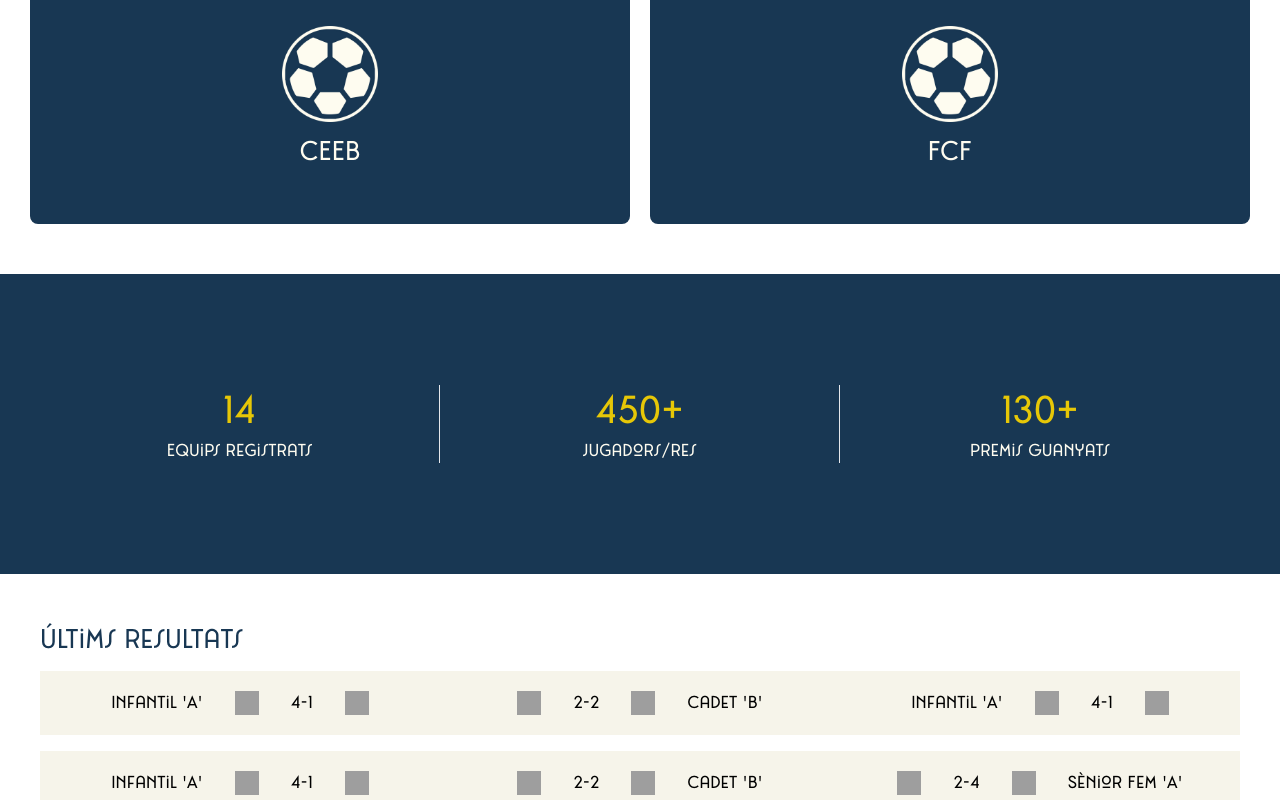
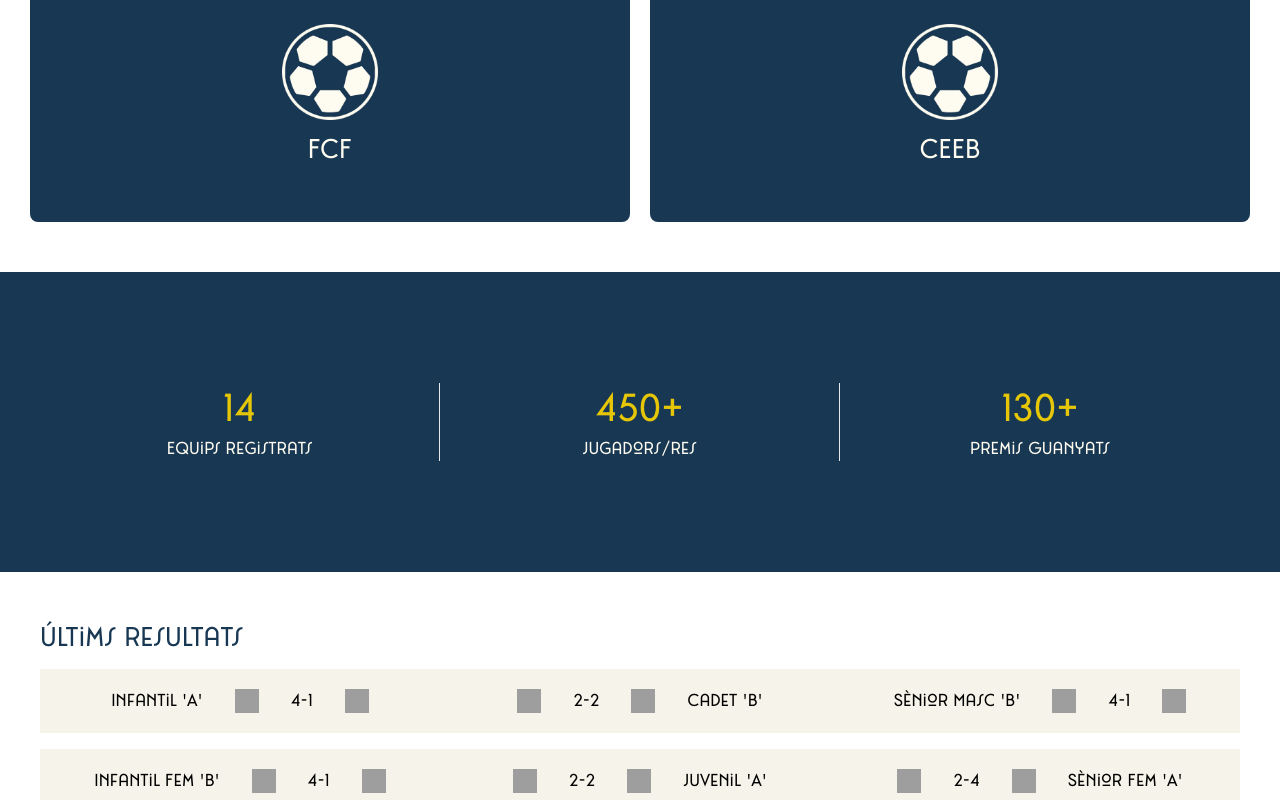
Before and after one commit to irie-yamashita/AlzinaAE, a React (Vite) app: page / in a window 1280 px wide. Shown: the part 660-1460 px from the top of the page. Built offline with nearby package versions, Linux system fonts and the light colour scheme; grey boxes are pictures that could not be loaded.

Commit message:
refactor: add data in .json (mockups)

```diff
--- /dev/null
+++ b/public/data/results.json
@@ -0,0 +1,100 @@
+{
+    "results": [
+        {
+            "id": 1,
+            "team": "infA_M",
+            "home": true,
+            "date": "17-11-2025",
+            "homeTeam": {
+                "name": "Alzina AE",
+                "logo": "https://files.fcf.cat/escudos/clubes/escudos/00100_0000963496_00100_0000949986_Escudo_Alzina.png",
+                "goals": "4"
+            },
+            "awayTeam": {
+                "name": "ITB",
+                "logo": "https://files.fcf.cat/img/_125vermell.png",
+                "goals": "1"
+            }
+        },
+        {
+            "id": 2,
+            "team": "cadB_M",
+            "home": false,
+            "date": "18-11-2025",
+            "homeTeam": {
+                "name": "ITB",
+                "logo": "https://files.fcf.cat/img/_125vermell.png",
+                "goals": "2"
+            },
+            "awayTeam": {
+                "name": "Alzina AE",
+                "logo": "https://files.fcf.cat/escudos/clubes/escudos/00100_0000963496_00100_0000949986_Escudo_Alzina.png",
+                "goals": "2"
+            }
+        },
+        {
+            "team": "senB_M",
+            "id": 3,
+            "home": true,
+            "date": "07-12-2025",
+            "homeTeam": {
+                "name": "Alzina AE",
+                "logo": "https://files.fcf.cat/escudos/clubes/escudos/00100_0000963496_00100_0000949986_Escudo_Alzina.png",
+                "goals": "4"
+            },
+            "awayTeam": {
+                "name": "ITB",
+                "logo": "https://files.fcf.cat/img/_125vermell.png",
+                "goals": "1"
+            }
+        },
+        {
+            "team": "infB_F",
+            "id": 4,
+            "home": true,
+            "date": "04-12-2025",
+            "homeTeam": {
+                "name": "Alzina AE",
+                "logo": "https://files.fcf.cat/escudos/clubes/escudos/00100_0000963496_00100_0000949986_Escudo_Alzina.png",
+                "goals": "4"
+            },
+            "awayTeam": {
+                "name": "ITB",
+                "logo": "https://files.fcf.cat/img/_125vermell.png",
+                "goals": "1"
+            }
+        },
+        {
+            "team": "juvA_M",
+            "id": 5,
+            "home": false,
+            "date": "15-12-2025",
+            "homeTeam": {
+                "name": "ITB",
+                "logo": "https://files.fcf.cat/img/_125vermell.png",
+                "goals": "2"
+            },
+            "awayTeam": {
+                "name": "Alzina AE",
+                "logo": "https://files.fcf.cat/escudos/clubes/escudos/00100_0000963496_00100_0000949986_Escudo_Alzina.png",
+                "goals": "2"
+            }
+        },
+        {
+            "team": "senA_F",
+            "id": 6,
+            "home": false,
+            "date": "16-12-2025",
+            "homeTeam": {
+                "name": "ITB",
+                "logo": "https://files.fcf.cat/img/_125vermell.png",
+                "goals": "2"
+            },
+            "awayTeam": {
+                "name": "Alzina AE",
+                "logo": "https://files.fcf.cat/escudos/clubes/escudos/00100_0000963496_00100_0000949986_Escudo_Alzina.png",
+                "goals": "4"
+            }
+        }
+    ]
+}
--- /dev/null
+++ b/public/data/teams.json
@@ -0,0 +1,94 @@
+{
+    "teams": [
+        {
+            "id": "benjA_M",
+            "name": "Benjamí 'A'",
+            "category": "CEEB",
+            "players": [
+                {
+                    "id": 1,
+                    "name": "",
+                    "lastname": ""
+                }
+            ]
+        },
+        {
+            "id": "prealA_M",
+            "name": "Prealeví 'A'",
+            "category": "CEEB",
+            "players": []
+        },
+        {
+            "id": "alA_M",
+            "name": "Aleví 'A'",
+            "category": "CEEB",
+            "players": []
+        },
+        {
+            "id": "prealB_M",
+            "name": "Preinfantil 'A'",
+            "category": "CEEB",
+            "players": []
+        },
+        {
+            "id": "infA_M",
+            "name": "Infantil 'A'",
+            "category": "CEEB",
+            "players": []
+        },
+        {
+            "id": "infA_F",
+            "name": "Infantil Fem 'A'",
+            "category": "CEEB",
+            "players": []
+        },
+        {
+            "id": "cadA_M",
+            "name": "Cadet 'A'",
+            "category": "CEEB",
+            "players": []
+        },
+        {
+            "id": "infB_F",
+            "name": "Infantil Fem 'B'",
+            "category": "CEEB",
+            "players": []
+        },
+        {
+            "id": "cadB_M",
+            "name": "Cadet 'B'",
+            "category": "CEEB",
+            "players": []
+        },
+        {
+            "id": "jov",
+            "name": "Joves",
+            "category": "CEEB",
+            "players": []
+        },
+        {
+            "id": "juvA_M",
+            "name": "Juvenil 'A'",
+            "category": "FCF",
+            "players": []
+        },
+        {
+            "id": "senA_F",
+            "name": "Sènior Fem 'A'",
+            "category": "FCF",
+            "players": []
+        },
+        {
+            "id": "senA_M",
+            "name": "Sènior Masc 'A'",
+            "category": "FCF",
+            "players": []
+        },
+        {
+            "id": "senB_M",
+            "name": "Sènior Masc 'B'",
+            "category": "FCF",
+            "players": []
+        }
+    ]
+}
--- a/src/App.jsx
+++ b/src/App.jsx
@@ -1,5 +1,5 @@
 import './App.css'
-import Navbar from './components/Navbar'
+import Header from './components/Header'
 import Footer from './components/Footer'
 import Home from './pages/Home'
 import Inscriptions from './pages/Inscriptions'
@@ -19,7 +19,7 @@ function App() {
   return (
 
   <>
-      <Navbar/>
+      <Header/>
       <main className='flex-1'>
         <Routes>
           <Route path='/' element={<Home />} />
--- a/src/components/LastResults.jsx
+++ b/src/components/LastResults.jsx
@@ -1,105 +1,15 @@
   import { Calendar } from "react-feather";
   import Result from "./Result";
+  import { useState, useEffect } from "react";
+  import { getLastResults, getTeamById } from "../services/apiService";
+
 
   function LastResults() {
-    const results = [
-      {
-        section: "Infantil 'A'",
-        match: {
-          id: 1,
-          homeTeam: {
-            name: "Alzina AE",
-            logo: "https://files.fcf.cat/escudos/clubes/escudos/00100_0000963496_00100_0000949986_Escudo_Alzina.png",
-            goals: "4",
-          },
-          awayTeam: {
-            name: "ITB",
-            logo: "https://files.fcf.cat/img/_125vermell.png",
-            goals: "1",
-          },
-        },
-      },
-      {
-        section: "Cadet 'B'",
-        match: {
-          id: 2,
-          homeTeam: {
-            name: "ITB",
-            logo: "https://files.fcf.cat/img/_125vermell.png",
-            goals: "2",
-          },
-          awayTeam: {
-            name: "Alzina AE",
-            logo: "https://files.fcf.cat/escudos/clubes/escudos/00100_0000963496_00100_0000949986_Escudo_Alzina.png",
-            goals: "2",
-          },
-        },
-      },
-      {
-        section: "Infantil 'A'",
-        match: {
-          id: 3,
-          homeTeam: {
-            name: "Alzina AE",
-            logo: "https://files.fcf.cat/escudos/clubes/escudos/00100_0000963496_00100_0000949986_Escudo_Alzina.png",
-            goals: "4",
-          },
-          awayTeam: {
-            name: "ITB",
-            logo: "https://files.fcf.cat/img/_125vermell.png",
-            goals: "1",
-          },
-        },
-      },
-      {
-        section: "Infantil 'A'",
-        match: {
-          id: 4,
-          homeTeam: {
-            name: "Alzina AE",
-            logo: "https://files.fcf.cat/escudos/clubes/escudos/00100_0000963496_00100_0000949986_Escudo_Alzina.png",
-            goals: "4",
-          },
-          awayTeam: {
-            name: "ITB",
-            logo: "https://files.fcf.cat/img/_125vermell.png",
-            goals: "1",
-          },
-        },
-      },
-      {
-        section: "Cadet 'B'",
-        match: {
-          id: 5,
-          homeTeam: {
-            name: "ITB",
-            logo: "https://files.fcf.cat/img/_125vermell.png",
-            goals: "2",
-          },
-          awayTeam: {
-            name: "Alzina AE",
-            logo: "https://files.fcf.cat/escudos/clubes/escudos/00100_0000963496_00100_0000949986_Escudo_Alzina.png",
-            goals: "2",
-          },
-        },
-      },
-      {
-        section: "Sènior Fem 'A'",
-        match: {
-          id: 6,
-          homeTeam: {
-            name: "ITB",
-            logo: "https://files.fcf.cat/img/_125vermell.png",
-            goals: "2",
-          },
-          awayTeam: {
-            name: "Alzina AE",
-            logo: "https://files.fcf.cat/escudos/clubes/escudos/00100_0000963496_00100_0000949986_Escudo_Alzina.png",
-            goals: "4",
-          },
-        },
-      },
-    ];
+    const [results, setResults] = useState([]);
+
+    useEffect(() => {
+      getLastResults('FCF').then(setResults);
+    }, []);
 
     return (
       <section className="container py-12">
@@ -108,9 +18,8 @@
           {results.map((result) => {
             return (
               <Result
-                key={result.match.id}
-                section={result.section}
-                match={result.match}
+                key={result.id}
+                match={result}
               />
             );
           })}
--- a/src/components/Result.jsx
+++ b/src/components/Result.jsx
@@ -1,16 +1,13 @@
-function Result({match, section}) {
-
-    const {homeTeam, awayTeam} = match;
-
+function Result({match}) {
 
   return (
     <a href="">
       <article className="flex justify-center items-center gap-8 p-5 bg-light">
-          {homeTeam.name === 'Alzina AE' && <p className="font-catallina text-ms">{section}</p>}
-          <img className="size-6 font-catallina text-ms " src={homeTeam.logo} alt="home team logo" />
-          <p className="font-catallina text-ms">{homeTeam.goals}-{awayTeam.goals}</p>
-          <img className="size-6 font-catallina text-ms" src={awayTeam.logo} alt="away team logo" />
-          {awayTeam.name === 'Alzina AE' && <p className="font-catallina text-ms">{section}</p>}
+          {match.home === true && <p className="font-catallina text-ms">{match.team.name}</p>}
+          <img className="size-6 font-catallina text-ms " src={match.homeTeam.logo} alt="home team logo" />
+          <p className="font-catallina text-ms">{match.homeTeam.goals}-{match.awayTeam.goals}</p>
+          <img className="size-6 font-catallina text-ms" src={match.awayTeam.logo} alt="away team logo" />
+          {match.awayTeam.name === 'Alzina AE' && <p className="font-catallina text-ms">{match.team.name}</p>}
       </article>
     </a>
   )
--- a/src/components/TeamsCard.jsx
+++ b/src/components/TeamsCard.jsx
@@ -10,13 +10,13 @@ function SectionCard({ sectionName, teams }) {
                 </header>
                 <div className="grid grid-cols-2 opacity-0 max-h-[200px] group-hover:opacity-100 has-[a:focus]:opacity-100 overflow-hidden group-hover:px-2 has-[a:focus]:px-2 transition-all duration-500 ease-in-out gap-y-3 py-4 delay-200">
                     {teams.map((team) => (
-                        <a href="" key={team} className="flex items-center gap-3 text-background hover:text-secondary group/inner focus:text-secondary focus:outline-none">
+                        <a href="" key={team.id} className="flex items-center gap-3 text-background hover:text-secondary group/inner focus:text-secondary focus:outline-none">
                             <img
                                 className="size-5 border-1 border-background rounded-full group-hover/inner:outline group-hover/inner:outline-2 group-hover/inner:outline-secondary group-focus/inner:outline group-focus/inner:outline-2 group-focus/inner:text-secondary"
                                 src="/icons/ball-blue.png"
                                 alt="pilota"
                             />
-                            <p>{team}</p>
+                            <p>{team.name}</p>
                         </a>
                     ))}
                 </div>
--- a/src/components/TeamsList.jsx
+++ b/src/components/TeamsList.jsx
@@ -1,48 +1,31 @@
 import TeamsCard from "./TeamsCard";
+import { useState, useEffect } from "react";
+import { getTeamByCategory } from "../services/apiService";
 
 
 function Teams() {
-    const sections = [
-        {
-            id: 1,
-            name: "CEEB",
-            teams: [
-                "Benjamí 'A'",
-                "Prealeví 'A'",
-                "Aleví 'A'",
-                "Preinfantil 'A'",
-                "Infantil Fem 'A'",
-                "Infantil Fem 'B'",
-                "Cadet 'B'",
-                "Joves"
-            ]
-        },
-        {
-            id: 2,
-            name: "FCF",
-            teams: [
-                "Infantil 'A'",
-                "Cadet 'A'",
-                "Juvenil 'A'",
-                "Sènior Fem 'A'",
-                "Sènior Masc 'A'",
-                "Sènior Masc 'B'"
-            ]
-        }
-    ]
+    const [fcfTeams, setFcfTeams] = useState([]);
+    const [ceebTeams, setCeebTeams] = useState([]);
+
+    useEffect(() => {
+        getTeamByCategory('FCF').then(setFcfTeams);
+        getTeamByCategory('CEEB').then(setCeebTeams);
+    }, []);
+
 
     return (
         <section className="py-[50px]">
             <div className="container">
                 <h2 className="text-primary mb-3 text-heading-desktop-3">Equips</h2>
                 <div className="flex flex-col lg:flex-row justify-center items-stretch gap-5">
-                    {sections.map((section) => {
-                        return <TeamsCard
-                            key={section.id}
-                            sectionName={section.name}
-                            teams={section.teams}
-                        />
-                    })}
+                    <TeamsCard
+                        sectionName={'FCF'}
+                        teams={fcfTeams}
+                    />
+                    <TeamsCard
+                        sectionName={'CEEB'}
+                        teams={ceebTeams}
+                    />
                 </div>
             </div>
 
--- a/src/index.css
+++ b/src/index.css
@@ -44,7 +44,7 @@ p, a{
 }
 
 a, .btn {
-  @apply focus:z-20 focus:outline-2 focus:outline-offset-2 focus:outline-primary active:bg-violet-700;
+  @apply focus:z-20 focus:outline-2 focus:outline-offset-2 focus:outline-primary active:outline-secondary;
 }
 
 .btn {
--- /dev/null
+++ b/src/services/apiService.js
@@ -0,0 +1,49 @@
+
+/*TEAMS*/
+
+export async function getTeams() {
+  const res = await fetch('/data/teams.json');
+  return res.json();
+}
+
+export async function getTeamById(id) {
+  const data = await getTeams();
+  return data.teams.find(t => t.id === id);
+}
+
+export async function getTeamByCategory(category) {
+  const data = await getTeams();
+  return data.teams.filter(t => t.category === category);
+}
+
+export async function getTotalTeams() {
+  const data = await getTeams();
+  return data.total ? data.total : 0;
+}
+
+
+/*RESULTS*/
+
+export async function getResults() {
+  const res = await fetch('/data/results.json');
+  return res.json();
+}
+
+export async function getLastResults() {
+  const { results } = await getResults();
+
+  const resultsName = await Promise.all(
+    results.map(async r => {
+      const team = await getTeamById(r.team);
+      return {
+        ...r,
+        team: {
+          id: r.team,
+          name: team.name
+        }
+      }
+    })
+  )
+
+  return resultsName || [];
+}
```
Also changed, not shown: src/components/Header.jsx (renamed from src/components/Navbar.jsx, +4 -4 lines).
